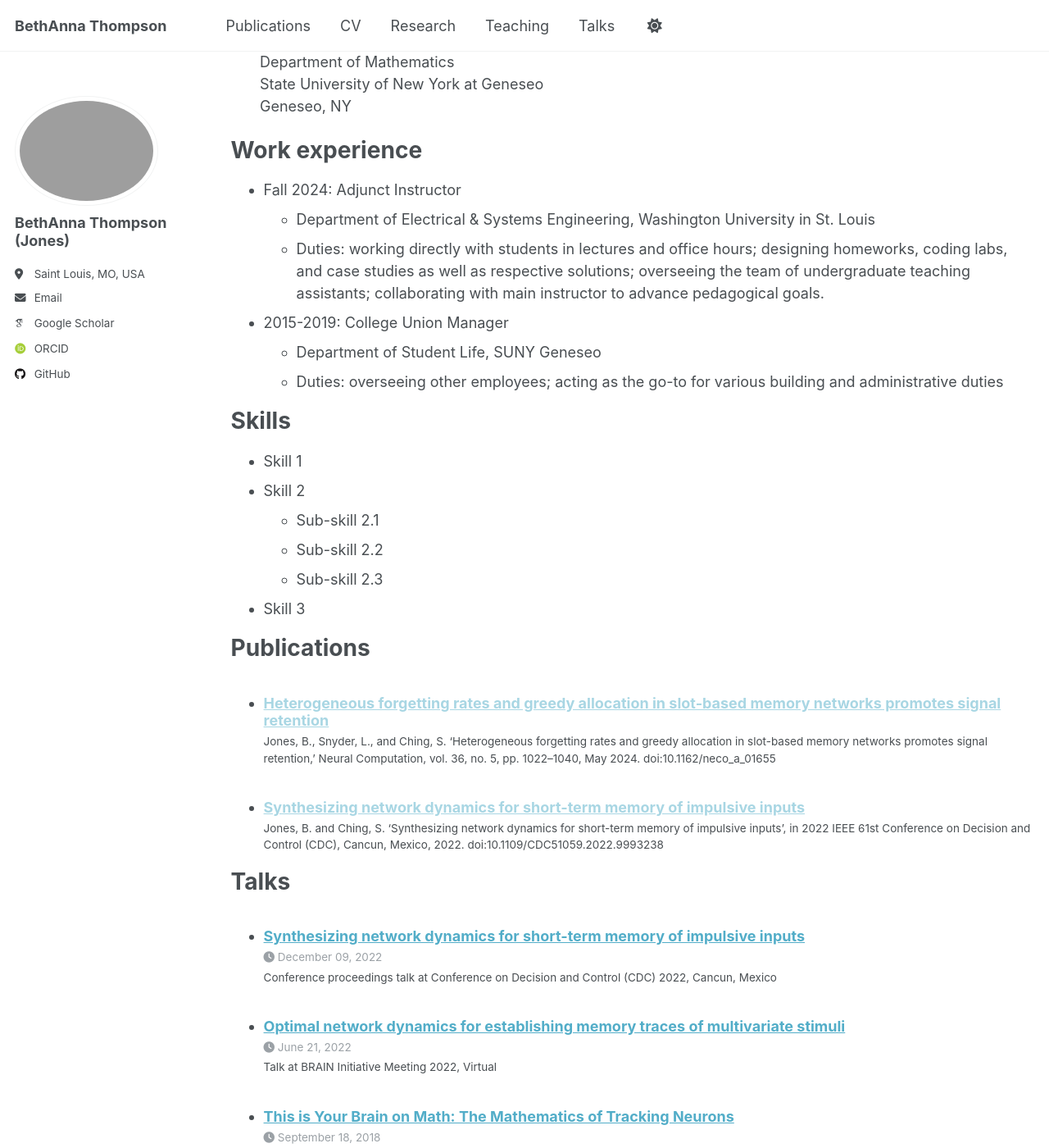
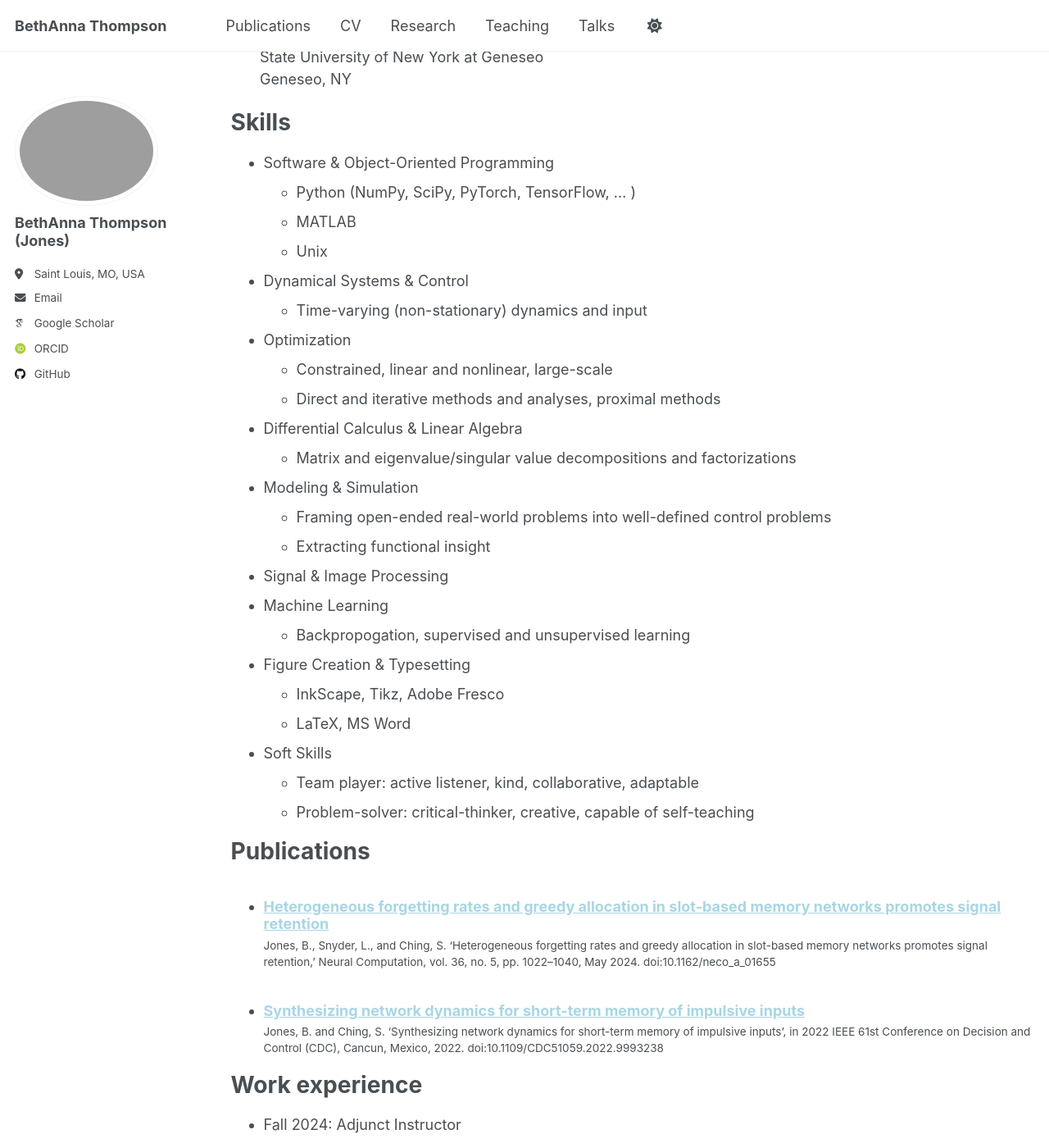
Before and after one commit to BethAnna/BethAnna.github.io, a Jekyll site: the page built from _pages/cv.md, in a window 1280 px wide and 1400 px high, scrolled down 470 px. Shown: the whole window at 82% size. Built offline with Jekyll 4.4.1, drawn with Linux system fonts in a browser that asks for light colours; some web fonts are replaced; a script that is not in the unit is left out; some of the changed text lies outside the part shown.

Commit message:
Update cv.md
Filled in Skills section

```diff
--- a/_pages/cv.md
+++ b/_pages/cv.md
@@ -17,13 +19,48 @@ redirect_from:
    &nbsp;&nbsp;&nbsp;&nbsp;&nbsp;&nbsp; St. Louis, MO  <br>
 
 
-### B.S. in Applied Mathematics, minor in biomathematics, 2015-2019
+
+**B.S. in Applied Mathematics, minor in biomathematics** (2015-2019)
 
    &nbsp;&nbsp;&nbsp;&nbsp;&nbsp;&nbsp; <b>Honors:</b> Magna Cum Laude
 
    &nbsp;&nbsp;&nbsp;&nbsp;&nbsp;&nbsp; Department of Mathematics <br>
    &nbsp;&nbsp;&nbsp;&nbsp;&nbsp;&nbsp; State University of New York at Geneseo <br>
    &nbsp;&nbsp;&nbsp;&nbsp;&nbsp;&nbsp; Geneseo, NY <br>
+
+
+Skills
+======
+* Software & Object-Oriented Programming
+  * Python (NumPy, SciPy, PyTorch, TensorFlow, ... )
+  * MATLAB
+  * Unix
+* Dynamical Systems & Control
+  * Time-varying (non-stationary) dynamics and input
+* Optimization
+  * Constrained, linear and nonlinear, large-scale
+  * Direct and iterative methods and analyses, proximal methods
+* Differential Calculus & Linear Algebra
+  * Matrix and eigenvalue/singular value decompositions and factorizations
+* Modeling & Simulation
+  * Framing open-ended real-world problems into well-defined control problems
+  * Extracting functional insight
+* Signal & Image Processing
+* Machine Learning
+  * Backpropogation, supervised and unsupervised learning
+* Figure Creation & Typesetting
+  * InkScape, Tikz, Adobe Fresco
+  * LaTeX, MS Word
+* Soft Skills
+  * Team player: active listener, kind, collaborative, adaptable
+  * Problem-solver: critical-thinker, creative, capable of self-teaching
+
+
+Publications
+======
+  <ul>{% for post in site.publications reversed %}
+    {% include archive-single-cv.html %}
+  {% endfor %}</ul>
 
 
 Work experience
@@ -36,21 +73,6 @@ Work experience
   * Department of Student Life, SUNY Geneseo
   * Duties: overseeing other employees; acting as the go-to for various building and administrative duties
 
-
-Skills
-======
-* Skill 1
-* Skill 2
-  * Sub-skill 2.1
-  * Sub-skill 2.2
-  * Sub-skill 2.3
-* Skill 3
-
-Publications
-======
-  <ul>{% for post in site.publications reversed %}
-    {% include archive-single-cv.html %}
-  {% endfor %}</ul>
 
 Talks
 ======
```
Also changed, not shown: other parts of _pages/cv.md (+5 -3 lines).
